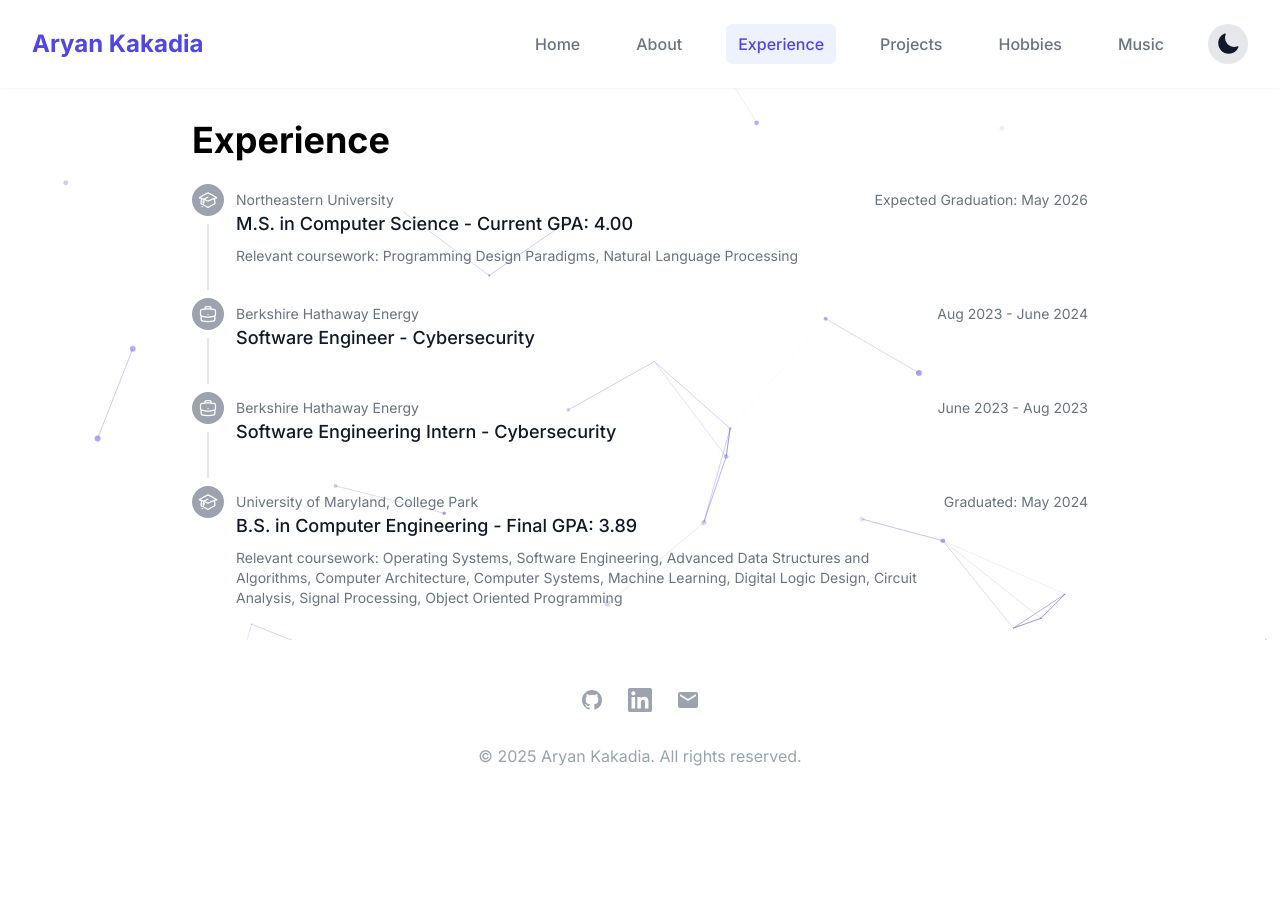
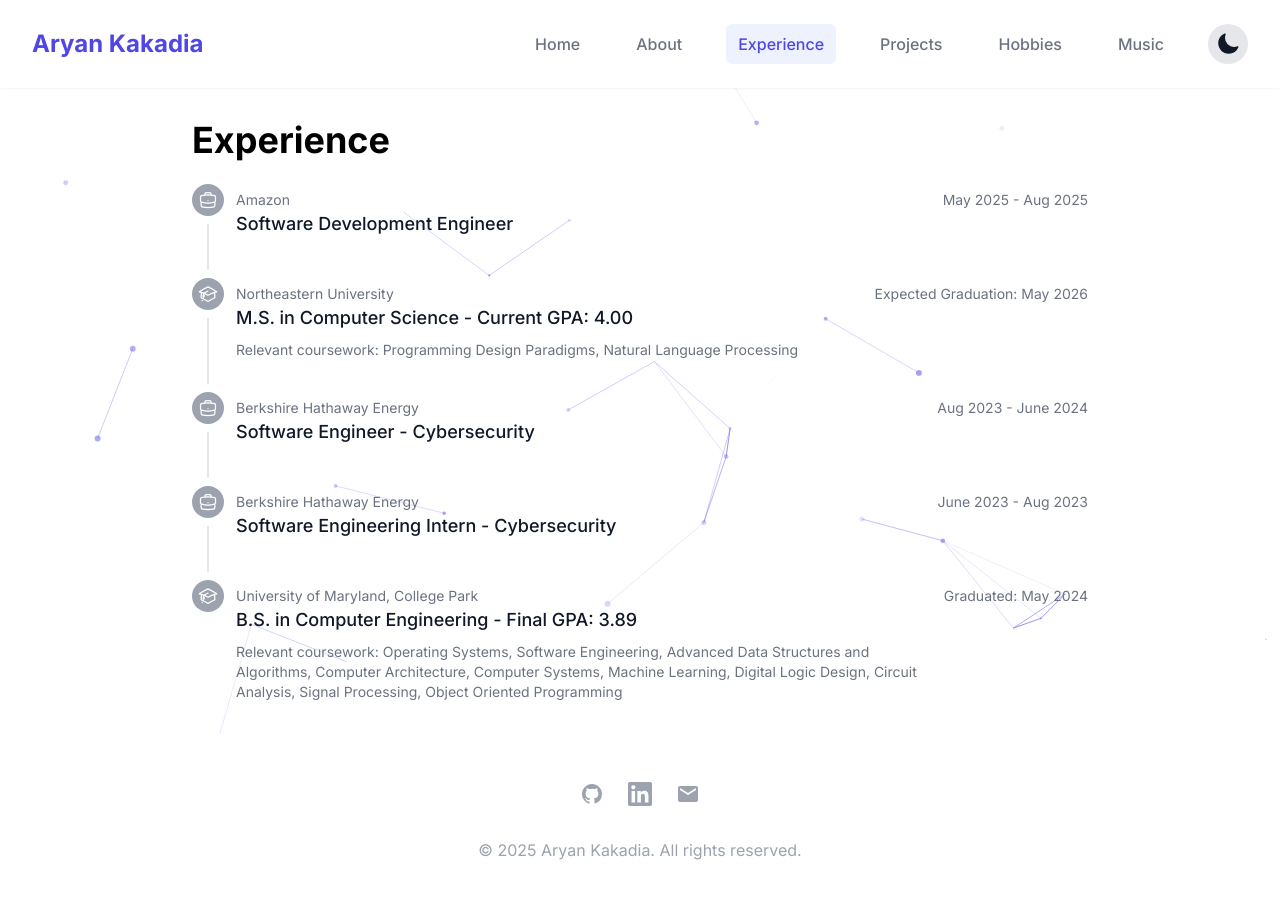
Before and after one commit to Flashy990/my-portfolio, a Next.js app: page /experience in a window 1280 px wide. Shown: the top 898 px of the page. Before the commit the page ends 816 px from the top, so only its background shows below. Built offline with nearby package versions, Linux system fonts and the light colour scheme.

Commit message:
Update experience section to add my summer internship

```diff
--- a/app/experience/page.tsx
+++ b/app/experience/page.tsx
@@ -1,6 +1,13 @@
 import { BriefcaseIcon, AcademicCapIcon } from '@heroicons/react/24/outline'
 
 const experiences = [
+  {
+    title: 'Software Development Engineer',
+    company: 'Amazon',
+    date: 'May 2025 - Aug 2025',
+    description: '',
+    icon: BriefcaseIcon,
+  },
   {
     title: 'M.S. in Computer Science - Current GPA: 4.00',
     company: 'Northeastern University',
```
